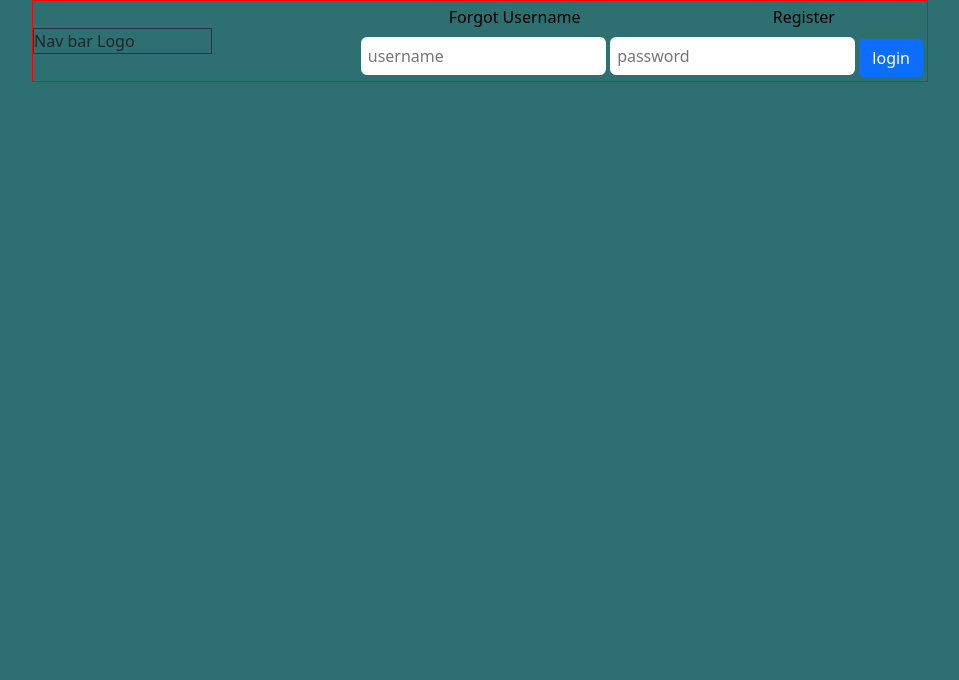
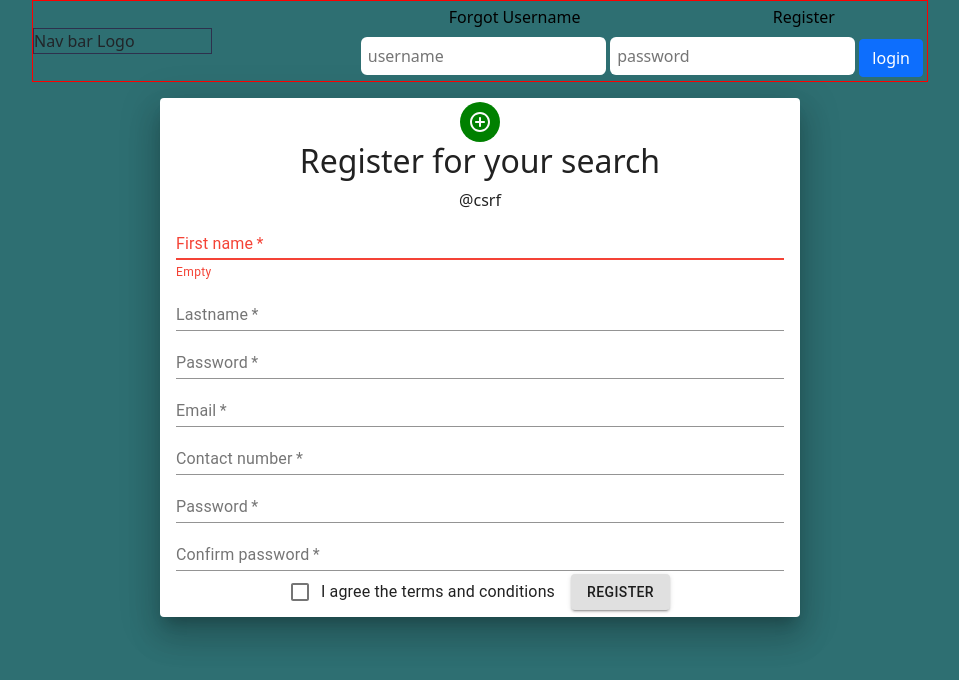
Before and after one commit to vins-stha/laravel-react-fullstackapp, a React (Create React App) app: page /test in a window 1280 px wide. Shown: the top 680 px of the page, without its empty margins (160-1119 px from the left). Built offline with nearby package versions, Linux system fonts and the light colour scheme.

Commit message:
secured login and navigate to secured endpoints

```diff
--- a/src/App.js
+++ b/src/App.js
@@ -1,6 +1,4 @@
 import './App.css';
-import {useEffect} from 'react';
-import Customer from './components-factory/components/Customer';
 import Footer from './components-factory/Layout/Footer';
 import { Header } from './components-factory/Layout/Header';
 import Signup from './components-factory/components/Signup';
@@ -10,9 +8,7 @@ import { Test } from './components-factory/components/Test';
 import { SecuredRoute } from './components-factory/components/SecuredRoute';
 
 function App() {
-  useEffect(()=>{
-    localStorage.setItem('isLoggedIn', false);
-  },[])
+
   return (
     <div>
       <BrowserRouter>
@@ -20,8 +16,9 @@ function App() {
         <Routes>
 
           <Route path="/register" element={<Signup />} exact ></Route>
-          <Route path="/dashboard" exact element= {<SecuredRoute component={ItemList}/>}></Route>
-          <Route path="/test" component={Test} exact></Route>
+          <Route path="/dashboard" exact element= {<SecuredRoute renderThis={<ItemList/>}/>}></Route>
+          <Route path="/test" exact element= {<SecuredRoute renderThis={<Test/>}/>}></Route>
+
 
         </Routes>
 
--- a/src/components-factory/Layout/Header.js
+++ b/src/components-factory/Layout/Header.js
@@ -1,12 +1,11 @@
 import React, { useState, setState, useEffect } from 'react'
 import '../../assets/styles/styles.css';
-import { Link, Navigate } from 'react-router-dom';
 import { useNavigate } from 'react-router';
 import axios from 'axios';
 import Cookies from 'universal-cookie';
 
-// universal
-const cookies = new Cookies();
+
+ const cookie = new Cookies();
 
 export const Header = () => {
     const [username, setUsername] = useState([]);
@@ -26,25 +25,29 @@ export const Header = () => {
         })
         .then((res)=>{
             console.log('res=>',res);
-            cookies.set('LoggedInToken', true);
-            window.location.href="/dashboard";
+            cookie.set('isLoggedInToken', true,{ path: '/' });
+            console.log('isLoggedInToken=>',cookie.get('isLoggedInToken'));
+            navigate('/dashboard');
+
             setIsLoggedIn(true);
 
         })
         .catch((error)=>{
-            console.log('error', error.response)
+            console.log('error', error)
         })
 
 
     }
     const handleLogout = (e) => {
         e.preventDefault();
-        setIsLoggedIn(false);
-        localStorage.setItem("isLoggedIn", isLoggedIn);
-        navigate({pathname:'/register', isLoggedIn: true})
+
+        cookie.set('isLoggedInToken', false, {path : '/'});
+
+        navigate('/')
     }
 
     useEffect(() => {
+       if( cookie.get('isLoggedInToken') === "undefined")  {cookie.set('isLoggedInToken', false, {path : '/'})};
         console.log('isLoggedIn', isLoggedIn)
     }, [])
 
@@ -54,7 +57,7 @@ export const Header = () => {
                 <div className="header-logo flex">Nav bar Logo</div>
                 <div className="header-registration flex-column">
 
-                    { isLoggedIn ?
+                    { cookie.get('isLoggedInToken') === "true" ?
                         <div>
                             <div className="header-registration__links flex">
                                 <a className="header-registration__links__forgot" href="">Change  Password</a>
--- a/src/components-factory/components/ItemList.js
+++ b/src/components-factory/components/ItemList.js
@@ -4,7 +4,6 @@ import React from 'react';
 
 export const ItemList = () => {
     // const item = () => items.map(item, key)
-
     return (
         <div>
 
--- a/src/components-factory/components/SecuredRoute.js
+++ b/src/components-factory/components/SecuredRoute.js
@@ -1,31 +1,27 @@
-import { React, useEffect } from 'react'
-import { useNavigate } from 'react-router-dom';
+import { React, useEffect,useState } from 'react'
 import Signup from './Signup';
-import { ItemList } from './ItemList';
+import Cookies from 'universal-cookie';
 
-export const SecuredRoute = (props) => {
-    var isLoggedIn = localStorage.getItem('isLoggedIn');
-    const navigate = useNavigate();
-    let Comp = props.component;
+const cookie = new Cookies();
+
+export const SecuredRoute = ({renderThis}) => {
+
     useEffect(() => {
-        console.log('logged?', isLoggedIn);
+
+    // check status of cookie and make it available globally ('/')
+    if (cookie.get('isLoggedInToken') === "undefined")
+    {
+        cookie.set('isLoggedInToken', false, {path: '/'})
+    }
+
+    }, [])
+
+    return(
+        <>
+            {/* render the component received in props if logged in else redirect to signin          */}
+            {cookie.get('isLoggedInToken') === "true" ? renderThis :(<Signup/>)}
+        </>
+    )
 
 
-
-    }, [])
-    if (isLoggedIn === true) {
-        return (
-            <div>
-                <ItemList/>
-            </div>
-        )
-    }
-   else {
-        return (
-            <div>
-               {navigate('/register')}
-            </div>
-        )
-    }
-
 }
--- a/src/components-factory/components/Signup.js
+++ b/src/components-factory/components/Signup.js
@@ -9,18 +9,18 @@ const Signup = () => {
     const avatar = { backgroundColor: 'green' }
     const [fname, setFname] = useState('');
     const [lname, setLname] = useState('');
-    const [email, setEmail] = useState('abc@abc.com');
+    const [email, setEmail] = useState('');
     const [password, setPassword] = useState();
-    const [repassword, setRepassword] = useState('abc');
+    const [repassword, setRepassword] = useState('');
     const [phone, setPhone] = useState(1234);
     const [isChecked, setIsChecked] = useState(false);
     const navigate = useNavigate()
 
-    const token = document.head.querySelector('meta[name="csrf-token"]');
+    // const token = document.head.querySelector('meta[name="csrf-token"]');
 
     function handleFormSubmit(e) {
         e.preventDefault();
-        // if(password === repassword )
+        if(password === repassword )
         {
             const data = {
                 fname,
@@ -29,8 +29,8 @@ const Signup = () => {
                 password,
                 phone
             }
-            // const users = []
-            console.log('crf=', data)
+
+
             let result = axios.post(" http://127.0.0.1:8000/api/register", data, {
                 headers: {
                     "Content-type": "application/json",
@@ -41,7 +41,7 @@ const Signup = () => {
             })
                 .then((res) => {
                     if (res.status == 200) {
-                        // users.push(data);
+
                         localStorage.setItem('user', JSON.stringify(data));
                         navigate('/dashboard');
 
@@ -54,11 +54,13 @@ const Signup = () => {
 
             console.log(fname, lname);
         }
+        // toggle the state of checkbox
         const handleOnChange = () => {
+
             setIsChecked(!isChecked);
-            console.log('csrf', token);
         }
     }
+
     return (
         <div>
 
@@ -69,6 +71,7 @@ const Signup = () => {
                     </Avatar>
                     <h2>Register for your search</h2>
                 </Grid>
+
                 <form onSubmit={handleFormSubmit}>
                     @csrf
                     <TextField fullWidth
@@ -79,8 +82,8 @@ const Signup = () => {
                         required={true}
                         helperText={fname === "" ? 'Empty' : ''}
 
+                    ></TextField>
 
-                    ></TextField>
                     <TextField fullWidth
                         label="Lastname"
                         value={lname}
@@ -94,11 +97,12 @@ const Signup = () => {
                         required={true}
                         onChange={(e) => { setPassword(e.target.value); }} />
 
-                    {/* <TextField fullWidth
+                    <TextField fullWidth
                     label="Email"
                     type="email"
                     required={true}
-                    onChange={(e)=>{setEmail(e.target.value); }}></TextField>
+                    onChange={(e)=>{setEmail(e.target.value); }}>
+                    </TextField>
 
                     <TextField fullWidth
                     label="Contact number"
@@ -123,9 +127,9 @@ const Signup = () => {
                     label="I agree the terms and conditions"
                     checked={isChecked}
                     required={true}
-                    onChange={handleOnChange}
+                    onChange={(e)=>{setIsChecked(!isChecked);}}
                     />}
-                    label="I agree the terms and conditions" /> */}
+                    label="I agree the terms and conditions" />
 
                     <Button className="register" type="submit" variant='contained'>Register</Button>
 
```
